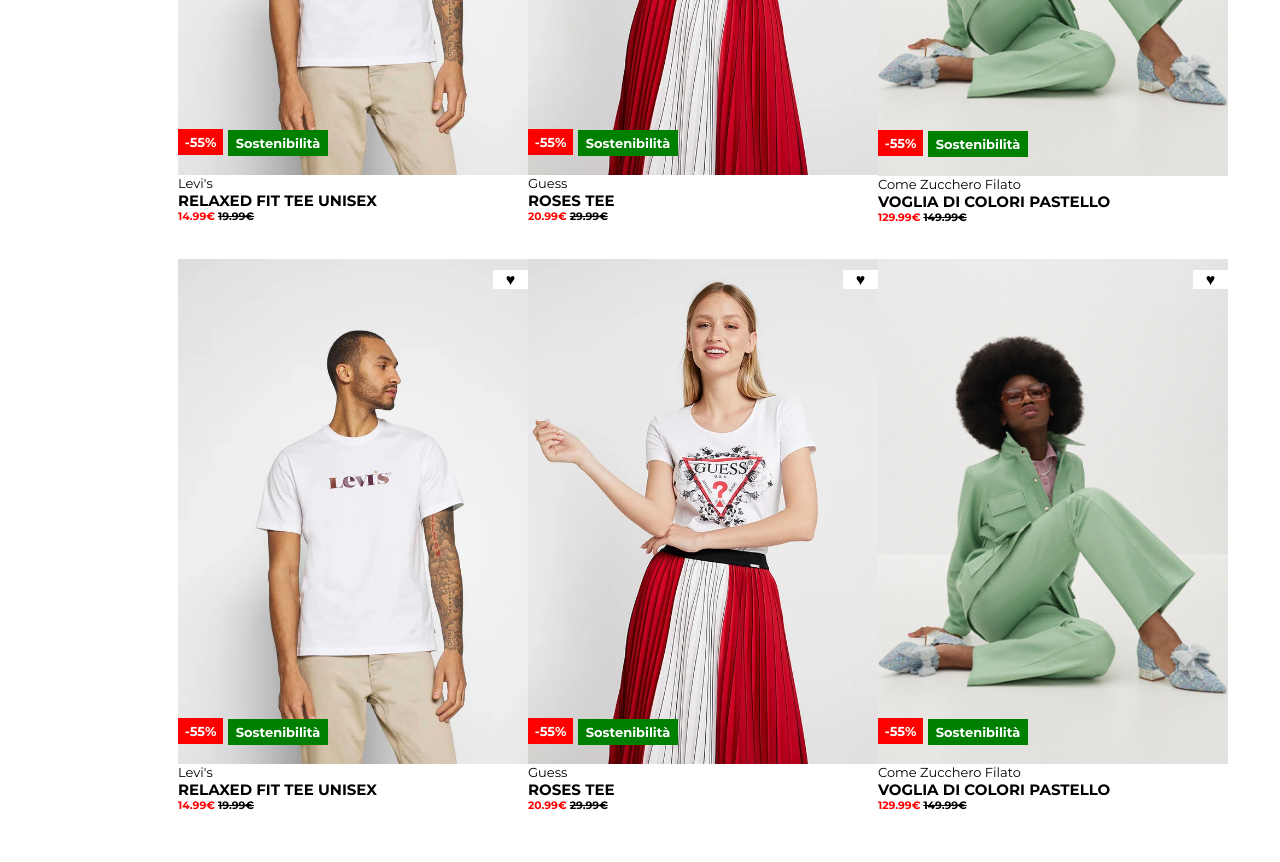
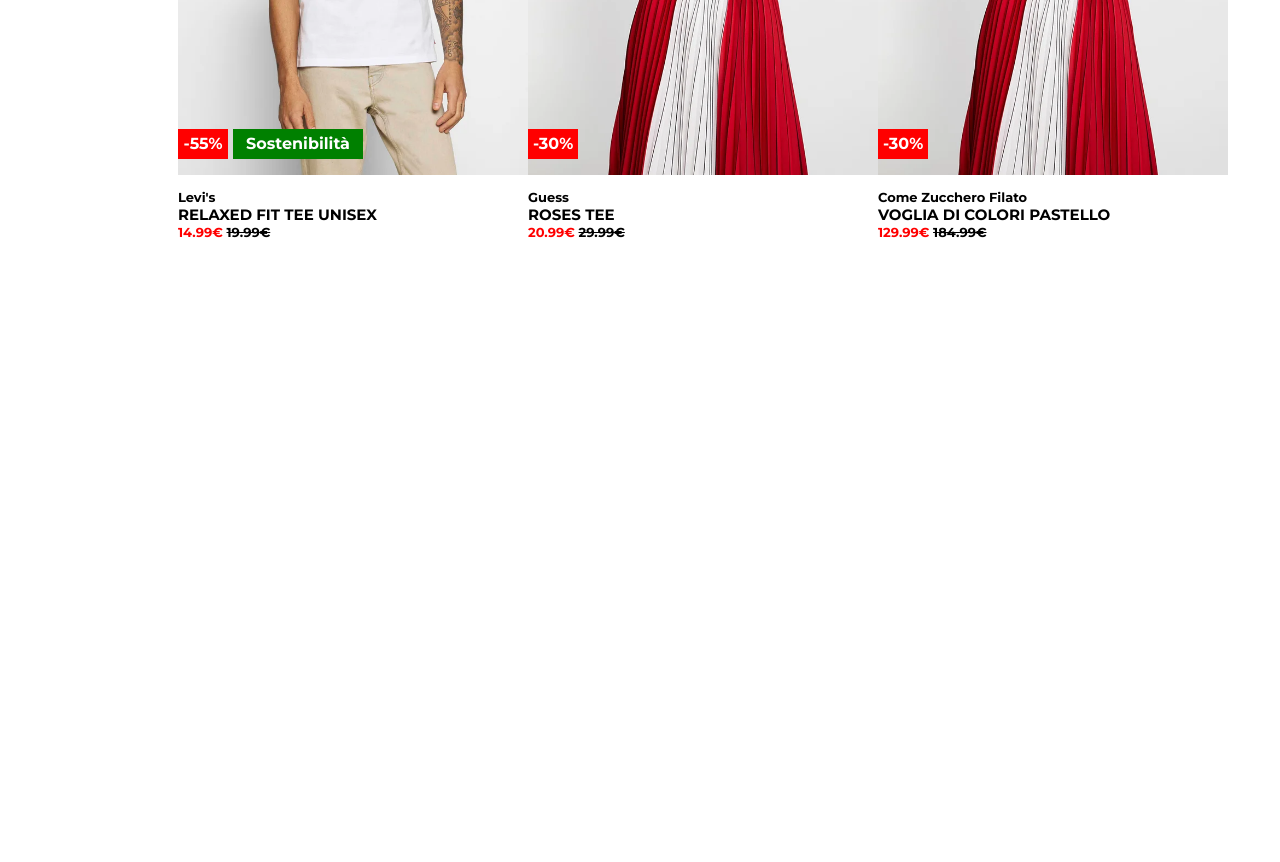
Before and after one commit to manuelgaleone/html-css-boolando, a plain HTML site: page index.html in a window 1280 px wide. Shown: the part 440-1302 px from the top of the page. After the commit the page ends 800 px from the top, so only its background shows below. Drawn offline with Linux system fonts and the light colour scheme.

Commit message:
Fixed margins and paddings

```diff
--- a/css/style.css
+++ b/css/style.css
@@ -75,25 +75,31 @@
     padding: 50px;
 }
 
+.info {
+    position: absolute;
+
+}
+
 .percent {
+    position: relative;
     padding: 5px;
-    width: 45px;
-    font-size: 13px;
+    top: -50px;
+    height: 30px;
+    width: 50px;
     color: white;
-    position: relative;
-    top: -50px;
     text-align: center;
 }
 
 .sostenibility {
+    position: absolute;
     padding: 5px;
-    width: 100px;
-    font-size: 13px;
+    top: -50px;
+    left: 55px;
+    height: 30px;
+    width: 130px;
     color: white;
-    position: relative;
-    top: -75px;
-    left: 50px;
     text-align: center;
+
 }
 
 .red {
@@ -107,14 +113,14 @@
 .heart {
     background-color: white;
     width: 35px;
-    position: relative;
-    top: -550px;
-    right: -315px;
+    position: absolute;
+    top: -500px;
+    left: 315px;
     text-align: center;
 }
 
-.brand {
-    margin-top: -75px;
+.product-info {
+    margin-top: 10px;
     font-weight: 400;
     font-size: 13px;
 }
@@ -125,6 +131,7 @@
 
 .price {
     color: red;
+    font-size: 13px;
 }
 
 .offer {
--- a/index.html
+++ b/index.html
@@ -50,15 +50,24 @@
                 <div class="col-4">
                     <div class="product">
                         <img id="img-thumb" src="./img/1.webp" alt="Product">
+                        <div class="info">
                             <div class="percent red">
                                 <h4>-55%</h4>
                             </div>
+
                             <div class="sostenibility green">
                                 <h4>Sostenibilità</h4>
                             </div>
+
                             <div class="heart">
                                 &hearts;
                             </div>
+                        </div>
+
+
+                    </div>
+
+                    <div class="product-info">
                         <h4 class="brand">
                             Levi's
                         </h4>
@@ -69,21 +78,25 @@
                             14.99&euro; <span class="offer">19.99&euro;</span>
                         </h6>
                     </div>
-
                 </div>
 
                 <div class="col-4">
                     <div class="product">
                         <img id="img-thumb" src="./img/2.webp" alt="Product">
+                        <div class="info">
                             <div class="percent red">
-                            <h4>-55%</h4>
+                                <h4>-30%</h4>
                             </div>
-                        <div class="sostenibility green">
-                            <h4>Sostenibilità</h4>
-                        </div>
+
                             <div class="heart">
                                 &hearts;
                             </div>
+                        </div>
+
+
+                    </div>
+
+                    <div class="product-info">
                         <h4 class="brand">
                             Guess
                         </h4>
@@ -94,21 +107,25 @@
                             20.99&euro; <span class="offer">29.99&euro;</span>
                         </h6>
                     </div>
-
                 </div>
 
                 <div class="col-4">
                     <div class="product">
-                        <img id="img-thumb" src="./img/3.webp" alt="Product">
+                        <img id="img-thumb" src="./img/2.webp" alt="Product">
+                        <div class="info">
                             <div class="percent red">
-                            <h4>-55%</h4>
+                                <h4>-30%</h4>
                             </div>
-                        <div class="sostenibility green">
-                            <h4>Sostenibilità</h4>
-                        </div>
+
                             <div class="heart">
                                 &hearts;
                             </div>
+                        </div>
+
+
+                    </div>
+
+                    <div class="product-info">
                         <h4 class="brand">
                             Come Zucchero Filato
                         </h4>
@@ -116,87 +133,8 @@
                             VOGLIA DI COLORI PASTELLO
                         </h3>
                         <h6 class="price">
-                            129.99&euro; <span class="offer">149.99&euro;</span>
+                            129.99&euro; <span class="offer">184.99&euro;</span>
                         </h6>
-                    </div>
-
-                </div>
-            </div>
-
-            <div class="row pad-main marg">
-                <div class="col-4">
-                    <div class="product">
-                        <img id="img-thumb" src="./img/1.webp" alt="Product">
-                        <div class="percent red">
-                            <h4>-55%</h4>
-                        </div>
-                        <div class="sostenibility green">
-                            <h4>Sostenibilità</h4>
-                        </div>
-                        <div class="heart">
-                            &hearts;
-                        </div>
-                        <h4 class="brand">
-                            Levi's
-                        </h4>
-                        <h3 class="product-name">
-                            RELAXED FIT TEE UNISEX
-                        </h3>
-                        <h6 class="price">
-                            14.99&euro; <span class="offer">19.99&euro;</span>
-                        </h6>
-                    </div>
-
-                </div>
-
-                <div class="col-4">
-                    <div class="product">
-                        <img id="img-thumb" src="./img/2.webp" alt="Product">
-                        <div class="percent red">
-                            <h4>-55%</h4>
-                        </div>
-                        <div class="sostenibility green">
-                            <h4>Sostenibilità</h4>
-                        </div>
-                        <div class="heart">
-                            &hearts;
-                        </div>
-                        <h4 class="brand">
-                            Guess
-                        </h4>
-                        <h3 class="product-name">
-                            ROSES TEE
-                        </h3>
-                        <h6 class="price">
-                            20.99&euro; <span class="offer">29.99&euro;</span>
-                        </h6>
-                    </div>
-
-                </div>
-
-                <div class="col-4">
-                    <div class="product">
-                        <img id="img-thumb" src="./img/3.webp" alt="Product">
-                        <div class="percent red">
-                            <h4>-55%</h4>
-                        </div>
-                        <div class="sostenibility green">
-                            <h4>Sostenibilità</h4>
-                        </div>
-                        <div class="heart">
-                            &hearts;
-                        </div>
-                        <h4 class="brand">
-                            Come Zucchero Filato
-                        </h4>
-                        <h3 class="product-name">
-                            VOGLIA DI COLORI PASTELLO
-                        </h3>
-                        <h6 class="price">
-                            129.99&euro; <span class="offer">149.99&euro;</span>
-                        </h6>
-                    </div>
-
                     </div>
                 </div>
 
```
Lines whose indentation alone changed are shown as unchanged.
